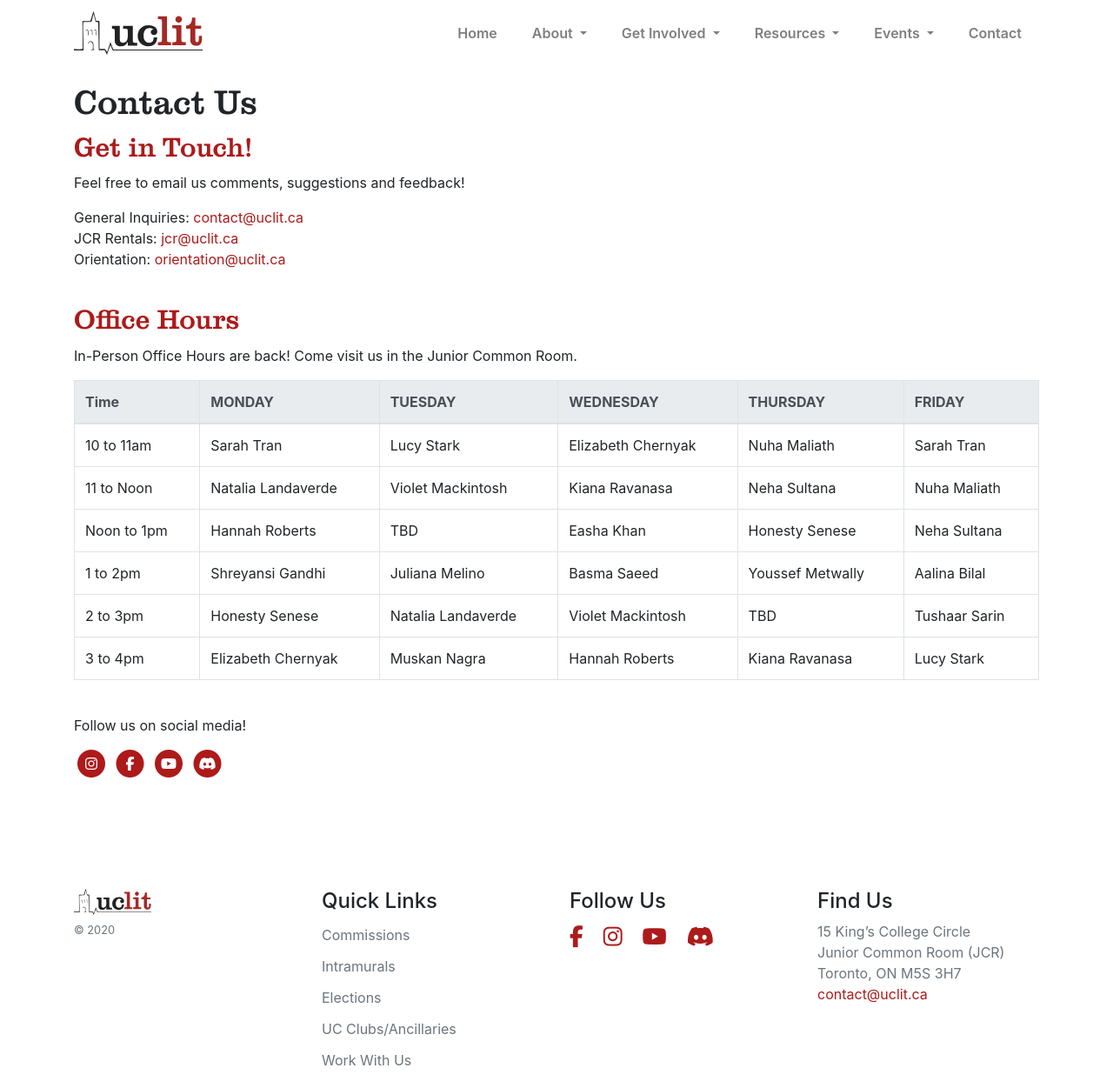
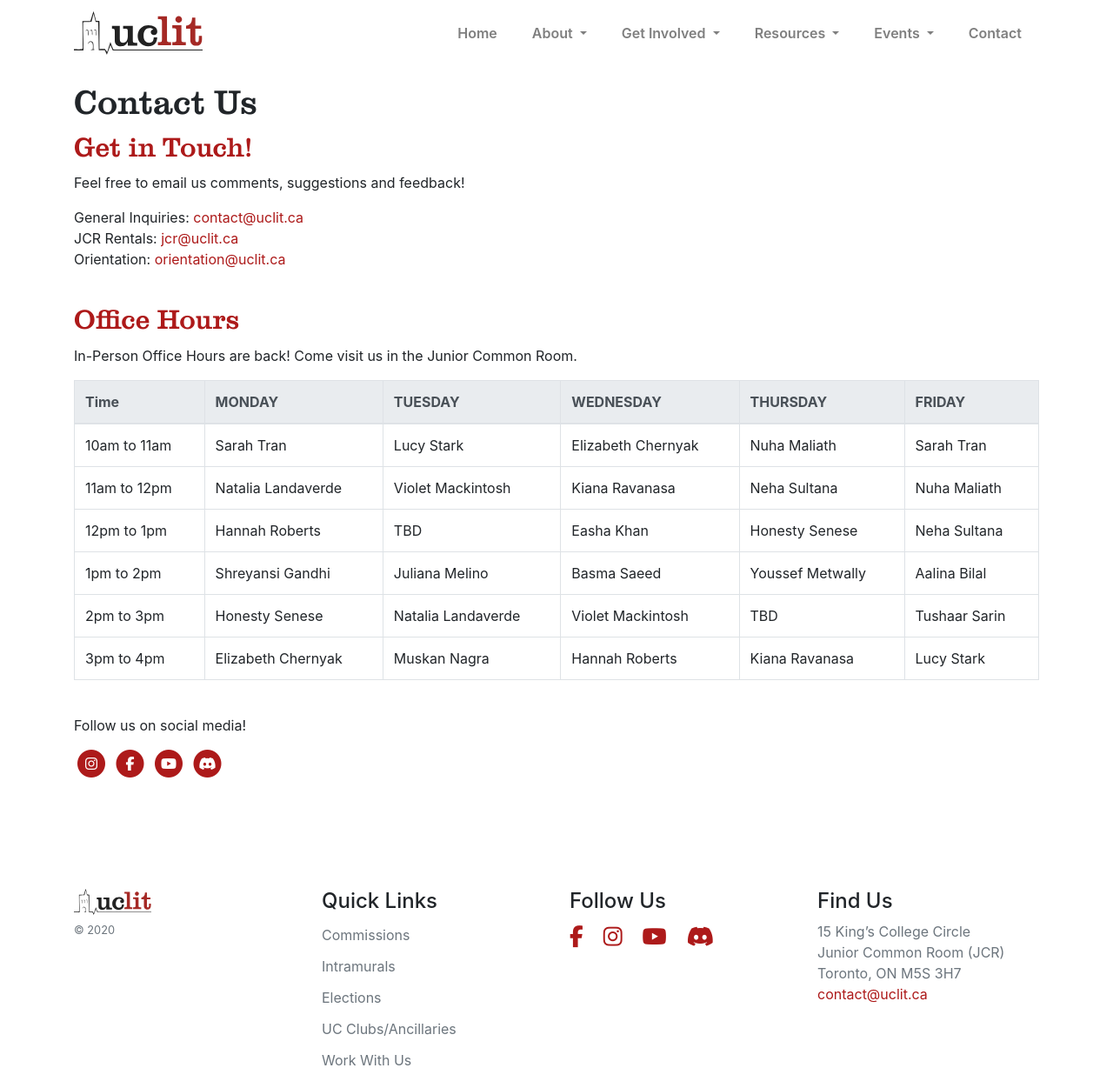
Before and after one commit to uclit-webmaster/uclit-site, a Jekyll site: the page built from contact.html, in a window 1280 px wide and 1251 px high. Shown: the whole window at 87% size. Built offline with Jekyll 4.4.1, drawn with Linux system fonts in a browser that asks for light colours; nearby versions of some CDN libraries.

Commit message:
Update contact.html

```diff
--- a/contact.html
+++ b/contact.html
@@ -21,12 +21,12 @@ title: Contact Us
 <div class="table-responsive">
 <table class="table table-bordered">
 <thead class="thead-light"><tr><th>Time</th><th>MONDAY</th><th>TUESDAY</th><th>WEDNESDAY</th><th>THURSDAY</th><th>FRIDAY</th></tr></thead><tbody>
- <tr><td>10 to 11am </td><td>Sarah Tran</td><td>Lucy Stark</td><td>Elizabeth Chernyak</td><td>Nuha Maliath</td><td>Sarah Tran</td></tr>
- <tr><td>11 to Noon</td><td>Natalia Landaverde</td><td>Violet Mackintosh</td><td>Kiana Ravanasa</td><td>Neha Sultana</td><td>Nuha Maliath</td></tr>
- <tr><td>Noon to 1pm</td><td>Hannah Roberts</td><td>TBD</td><td>Easha Khan</td><td>Honesty Senese</td><td>Neha Sultana</td></tr>
- <tr><td>1 to 2pm</td><td>Shreyansi Gandhi</td><td>Juliana Melino</td><td>Basma Saeed</td><td>Youssef Metwally</td><td>Aalina Bilal</td></tr>
- <tr><td>2 to 3pm</td><td>Honesty Senese</td><td>Natalia Landaverde</td><td>Violet Mackintosh</td><td>TBD</td><td>Tushaar Sarin</td></tr>
- <tr><td>3 to 4pm</td><td>Elizabeth Chernyak</td><td>Muskan Nagra</td><td>Hannah Roberts</td><td>Kiana Ravanasa</td><td>Lucy Stark</td></tr>
+ <tr><td>10am to 11am </td><td>Sarah Tran</td><td>Lucy Stark</td><td>Elizabeth Chernyak</td><td>Nuha Maliath</td><td>Sarah Tran</td></tr>
+ <tr><td>11am to 12pm</td><td>Natalia Landaverde</td><td>Violet Mackintosh</td><td>Kiana Ravanasa</td><td>Neha Sultana</td><td>Nuha Maliath</td></tr>
+ <tr><td>12pm to 1pm</td><td>Hannah Roberts</td><td>TBD</td><td>Easha Khan</td><td>Honesty Senese</td><td>Neha Sultana</td></tr>
+ <tr><td>1pm to 2pm</td><td>Shreyansi Gandhi</td><td>Juliana Melino</td><td>Basma Saeed</td><td>Youssef Metwally</td><td>Aalina Bilal</td></tr>
+ <tr><td>2pm to 3pm</td><td>Honesty Senese</td><td>Natalia Landaverde</td><td>Violet Mackintosh</td><td>TBD</td><td>Tushaar Sarin</td></tr>
+ <tr><td>3pm to 4pm</td><td>Elizabeth Chernyak</td><td>Muskan Nagra</td><td>Hannah Roberts</td><td>Kiana Ravanasa</td><td>Lucy Stark</td></tr>
 </tbody></table>
 </div>
 <br>
```
